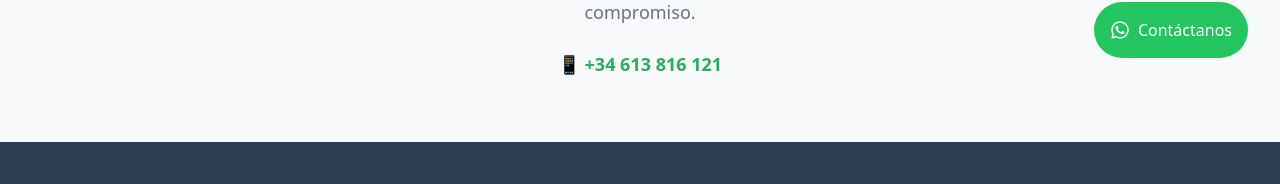
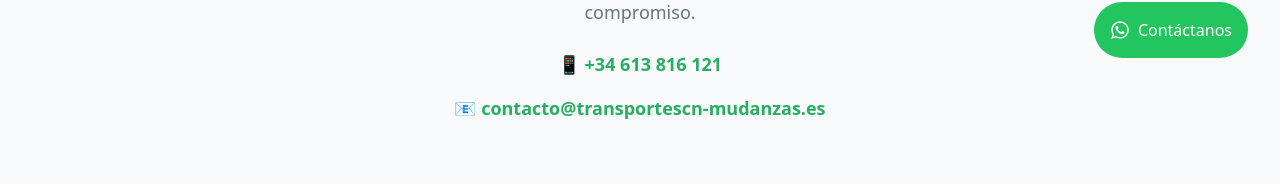
Before and after one commit to Camilo-Correa/web-mudanza, a React (Vite) app: page /contacto-transportes in a window 1280 px wide. Shown: the part 710-894 px from the top of the page. Built offline with nearby package versions, Linux system fonts and the light colour scheme.

Commit message:
Update Contacto
Añadiendo direccion de correo

```diff
--- a/src/Pages/Contacto.jsx
+++ b/src/Pages/Contacto.jsx
@@ -33,6 +33,14 @@ function Contacto() {
                     <p>
                         📱 <span className="font-bold text-primary">+34 613 816 121</span>
                     </p>
+                    <p>
+                        📧 <a
+                            href="mailto:contacto@transportescn-mudanzas.es"
+                            className="text-primary font-bold hover:underline"
+                        >
+                            contacto@transportescn-mudanzas.es
+                        </a>
+                    </p>
                 </div>
             </div>
         </section>
```
